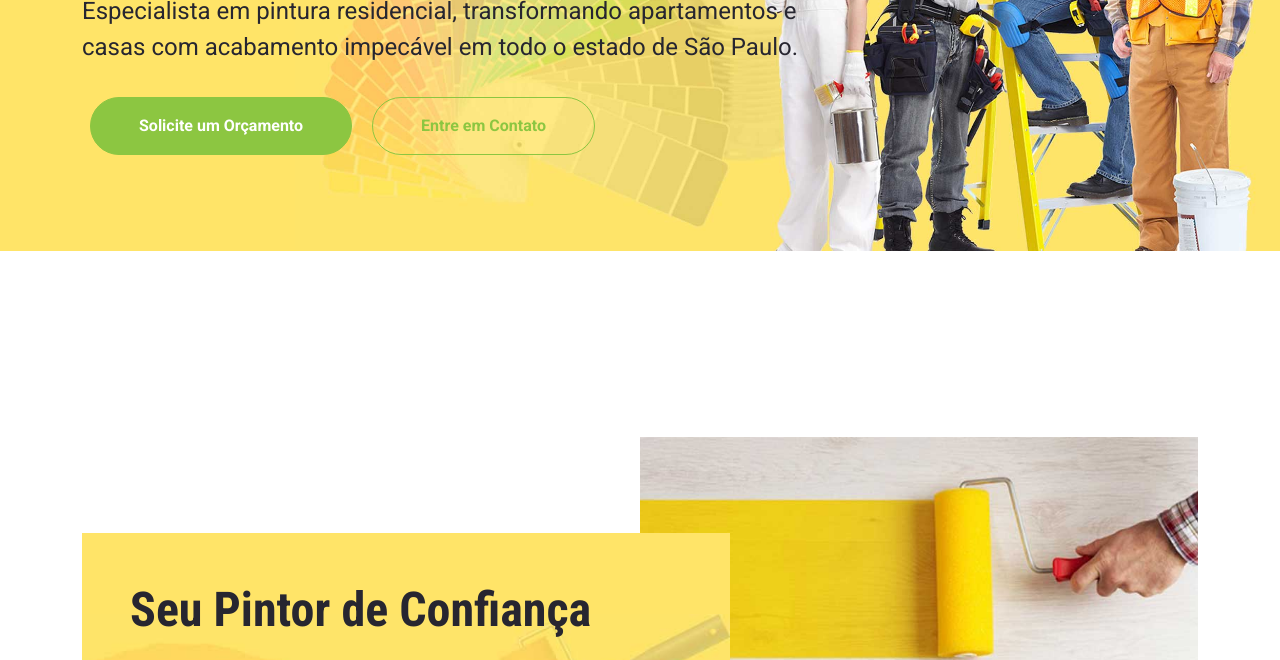
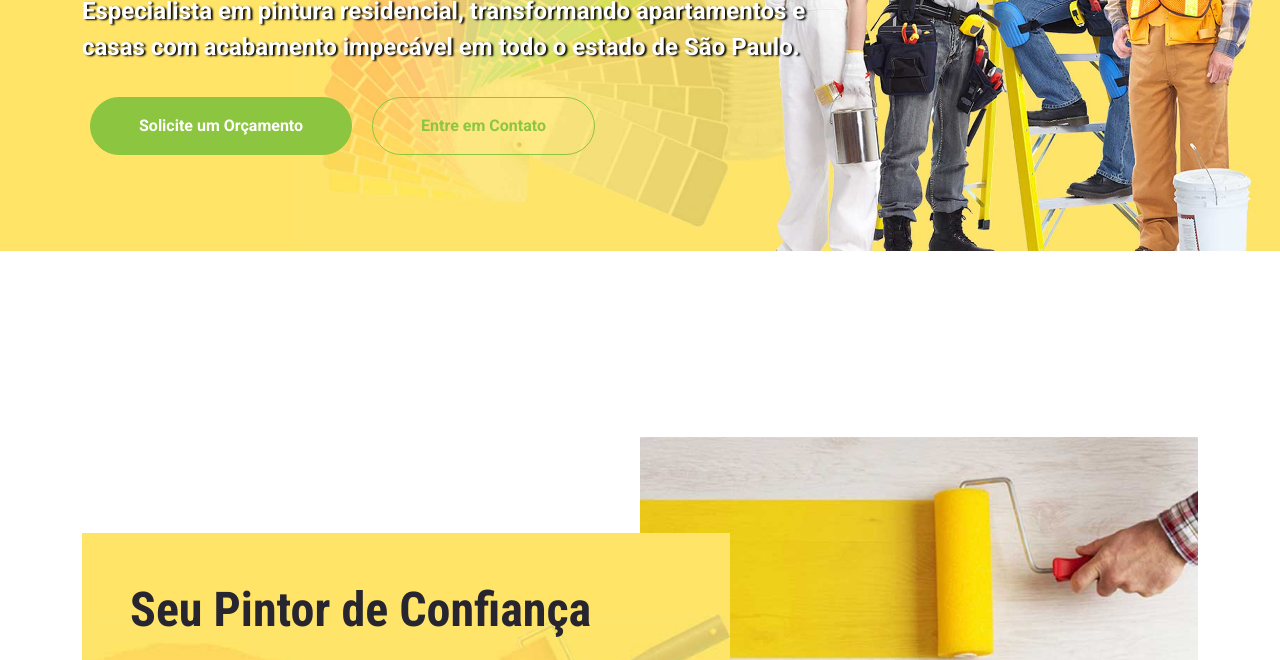
Before and after one commit to decodecodigodascoisas-pixel/marcospinturassp, a plain HTML site: page index.html in a window 1280 px wide. Shown: the part 440-1100 px from the top of the page. Drawn offline with nearby package versions, Linux system fonts and the light colour scheme.

Commit message:
ajustetextindex17102025description

```diff
--- a/css/style.css
+++ b/css/style.css
@@ -304,3 +304,7 @@
 .text-shadow-sm {
     text-shadow: 1px 1px 2px#000000;
 }
+
+.text-shadow-s2 {
+    text-shadow: 2px 1px 2px#000000;
+}
--- a/index.html
+++ b/index.html
@@ -127,7 +127,7 @@
         <div class="row justify-content-start">
           <div class="col-lg-8 text-center text-lg-start">
             <h1 class="display-1 text-white text-shadow-sm">Dando Nova Vida à Sua Casa</h1>
-            <p class="fs-4 text-dark mb-4">
+            <p class="fs-4 text-white text-shadow-s2 fw-bold mb-4">
               Especialista em pintura residencial, transformando apartamentos e
               casas com acabamento impecável em todo o estado de São Paulo.
             </p>
```
